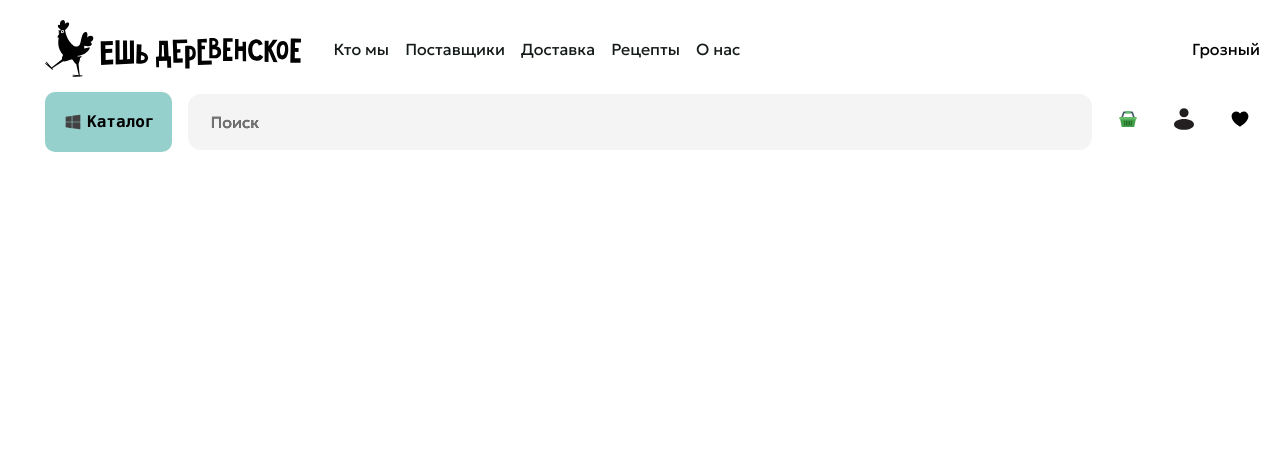
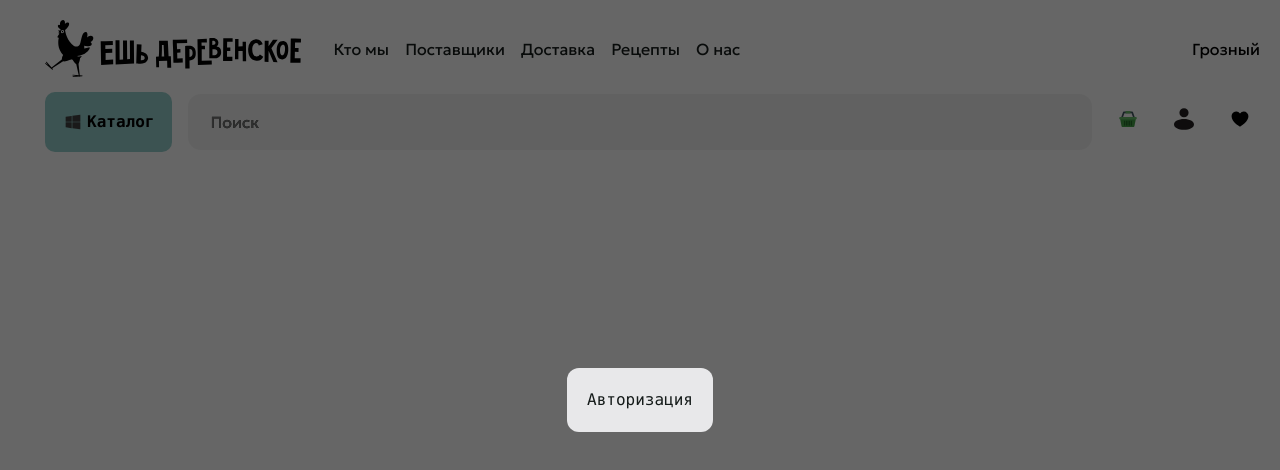
Before and after one commit to Bugazov/fermer, a Next.js app: page / in a window 1280 px wide. Both pictures are taken after a click on the button 1184 px from the left and 122 px from the top of the page. Shown: the top 470 px of the page. Built offline with nearby package versions, Linux system fonts and the light colour scheme.

Commit message:
add modal sigIn

```diff
--- /dev/null
+++ b/src/shared/lib/hooks/useModal/useModal.ts
@@ -0,0 +1,55 @@
+import React, {
+    MutableRefObject, useCallback, useEffect, useRef, useState,
+} from 'react';
+
+interface useModalProps {
+    animationDelay:number,
+    isOpen?:boolean;
+    onClose?:()=> void
+
+}
+
+export function useModal({ animationDelay, isOpen, onClose }:useModalProps) {
+    const [isClosing, setIsClosing] = useState(false);
+    const [isMounted, setIsMounted] = useState(false);
+    const timerRef = useRef() as MutableRefObject<ReturnType<typeof setTimeout>>;
+
+    useEffect(() => {
+        if (isOpen) {
+            setIsMounted(true);
+        }
+    }, [isOpen]);
+
+    const close = useCallback(() => {
+        if (onClose) {
+            setIsClosing(true);
+            timerRef.current = setTimeout(() => {
+                onClose();
+                setIsClosing(false);
+            }, animationDelay);
+        }
+    }, [animationDelay, onClose]);
+
+    const onKeyDown = useCallback((e: KeyboardEvent) => {
+        if (e.key === 'Escape') {
+            close();
+        }
+    }, [close]);
+
+    useEffect(() => {
+        if (isOpen) {
+            window.addEventListener('keydown', onKeyDown);
+        }
+
+        return () => {
+            clearTimeout(timerRef.current);
+            window.removeEventListener('keydown', onKeyDown);
+        };
+    }, [isOpen, onKeyDown]);
+
+    return {
+        isClosing,
+        isMounted,
+        close,
+    };
+}
--- /dev/null
+++ b/src/shared/ui/Modal/Modal.module.scss
@@ -0,0 +1,48 @@
+.Modal {
+    position: fixed;
+    top: 0;
+    bottom: 0;
+    right: 0;
+    left: 0;
+    opacity: 0;
+    pointer-events: none;
+    z-index: -1;
+    color: var(--primary-color);
+    display: flex;
+    justify-content: center;
+    align-items: center;
+}
+
+.overlay {
+    width: 100%;
+    height: 100%;
+    background: var(--overlay-color);
+    display: flex;
+    align-items: center;
+    justify-content: center;
+}
+
+.content {
+    padding: 20px;
+    border-radius: 12px;
+    background: var(--bg-color);
+    transition: 0.3s transform;
+    transform: scale(0.5);
+    max-width: 60%;
+}
+
+.opened {
+    pointer-events: auto;
+    opacity: 1;
+    z-index: var(--modal-z-index);
+
+    .content {
+        transform: scale(1);
+    }
+}
+
+.isClosing {
+    .content {
+        transform: scale(0.2);
+    }
+}
--- /dev/null
+++ b/src/shared/ui/Modal/Modal.tsx
@@ -0,0 +1,59 @@
+import React, {
+    MutableRefObject,
+    ReactNode, useCallback, useEffect, useRef, useState
+} from 'react';
+import { classNames, Mods } from '@/shared/lib/classNames/classNames';
+import { useModal } from '@/shared/lib/hooks/useModal/useModal';
+import { Overlay } from '../Overlay/Overlay';
+import { Portal } from '../Portal/Portal';
+import cls from './Modal.module.scss';
+
+interface ModalProps {
+    className?: string;
+    children?: ReactNode;
+    isOpen?: boolean;
+    onClose?: () => void;
+    lazy?: boolean;
+}
+
+const ANIMATION_DELAY = 300;
+
+const Modal = (props: ModalProps) => {
+    const {
+        className,
+        children,
+        isOpen,
+        onClose,
+        lazy
+    } = props;
+
+    const { isMounted, isClosing, close } = useModal({
+        animationDelay: ANIMATION_DELAY,
+        isOpen,
+        onClose
+    });
+
+    const mods: Mods = {
+        [cls.opened]: isOpen,
+        [cls.isClosing]: isClosing
+    };
+
+    if (lazy && !isMounted) {
+        return null;
+    }
+
+    return (
+        <Portal>
+            <div className={classNames(cls.Modal, mods, [className, 'app_modal'])}>
+                <Overlay onClick={close} />
+                <div
+                    className={cls.content}
+                >
+                    {children}
+                </div>
+            </div>
+        </Portal>
+    );
+};
+
+export default Modal
--- /dev/null
+++ b/src/shared/ui/Overlay/Overlay.module.scss
@@ -0,0 +1,13 @@
+.Overlay {
+    background: var(--overlay-color);
+    display: flex;
+    align-items: center;
+    justify-content: center;
+    position: fixed;
+    top: 0;
+    bottom: 0;
+    right: 0;
+    left: 0;
+    z-index: -1;
+    cursor: pointer;
+}
--- /dev/null
+++ b/src/shared/ui/Overlay/Overlay.tsx
@@ -0,0 +1,16 @@
+import { memo } from 'react';
+import { classNames } from '@/shared/lib/classNames/classNames';
+import cls from './Overlay.module.scss';
+
+interface OverlayProps {
+    className?: string;
+    onClick?: () => void;
+}
+
+export const Overlay = memo((props: OverlayProps) => {
+    const { className, onClick } = props;
+
+    return (
+        <div onClick={onClick} className={classNames(cls.Overlay, {}, [className])} />
+    );
+});
--- /dev/null
+++ b/src/shared/ui/Portal/Portal.tsx
@@ -0,0 +1,16 @@
+import { ReactNode } from 'react';
+import { createPortal } from 'react-dom';
+
+interface PortalProps {
+    children: ReactNode;
+    element?: HTMLElement;
+}
+
+export const Portal = (props: PortalProps) => {
+    const {
+        children,
+        element = document.body
+    } = props;
+
+    return createPortal(children, element);
+};
--- a/src/widgets/Header/ui/Header.tsx
+++ b/src/widgets/Header/ui/Header.tsx
@@ -1,7 +1,7 @@
 import { classNames } from '@/shared/lib/classNames/classNames';
 import cls from './Header.module.scss';
 
-import { memo } from 'react';
+import { memo, useCallback, useState } from 'react';
 import Logo from '@/shared/assets/icons/logo.svg';
 import Catalog from '@/shared/assets/icons/catalog.svg';
 import { HStack } from '@/shared/ui/Stack';
@@ -12,14 +12,20 @@ import { Input } from '@/shared/ui/Input/Input';
 import LkIcon from '@/shared/assets/icons/lk-icon.svg';
 import CartIcon from '@/shared/assets/icons/shop-icon.svg';
 import FavoriteIcon from '@/shared/assets/icons/heart-icon.svg';
+import dynamic from 'next/dynamic';
+const Modal = dynamic(() => import('@/shared/ui/Modal/Modal'), { ssr: false });
 
 interface HeaderProps {
     className?: string;
 }
 
 export const Header = memo((props: HeaderProps) => {
+    const [isOpen, setIsOpen] = useState(false);
     const { className } = props;
 
+    const onClose = useCallback(() => {
+        setIsOpen(false);
+    }, []);
     return (
         <div className={classNames(cls.Header, {}, [className])}>
             <HStack justify={'between'}>
@@ -50,12 +56,15 @@ export const Header = memo((props: HeaderProps) => {
                     <Button className={cls.icon} theme={ButtonTheme.CLEAR}>
                         <Image width={40} src={CartIcon} alt={'cart'}/>
                     </Button>
-                    <Button className={cls.icon} theme={ButtonTheme.CLEAR}>
+                    <Button onClick={() => setIsOpen(true)} className={cls.icon} theme={ButtonTheme.CLEAR}>
                         <Image width={40} src={LkIcon} alt={'LK'}/>
                     </Button>
                     <Button className={cls.icon} theme={ButtonTheme.CLEAR}>
                         <Image width={40} src={FavoriteIcon} alt={'cart'}/>
                     </Button>
+                    <Modal onClose={onClose} isOpen={isOpen}>
+                        Авторизация
+                    </Modal>
 
                 </HStack>
 
```
